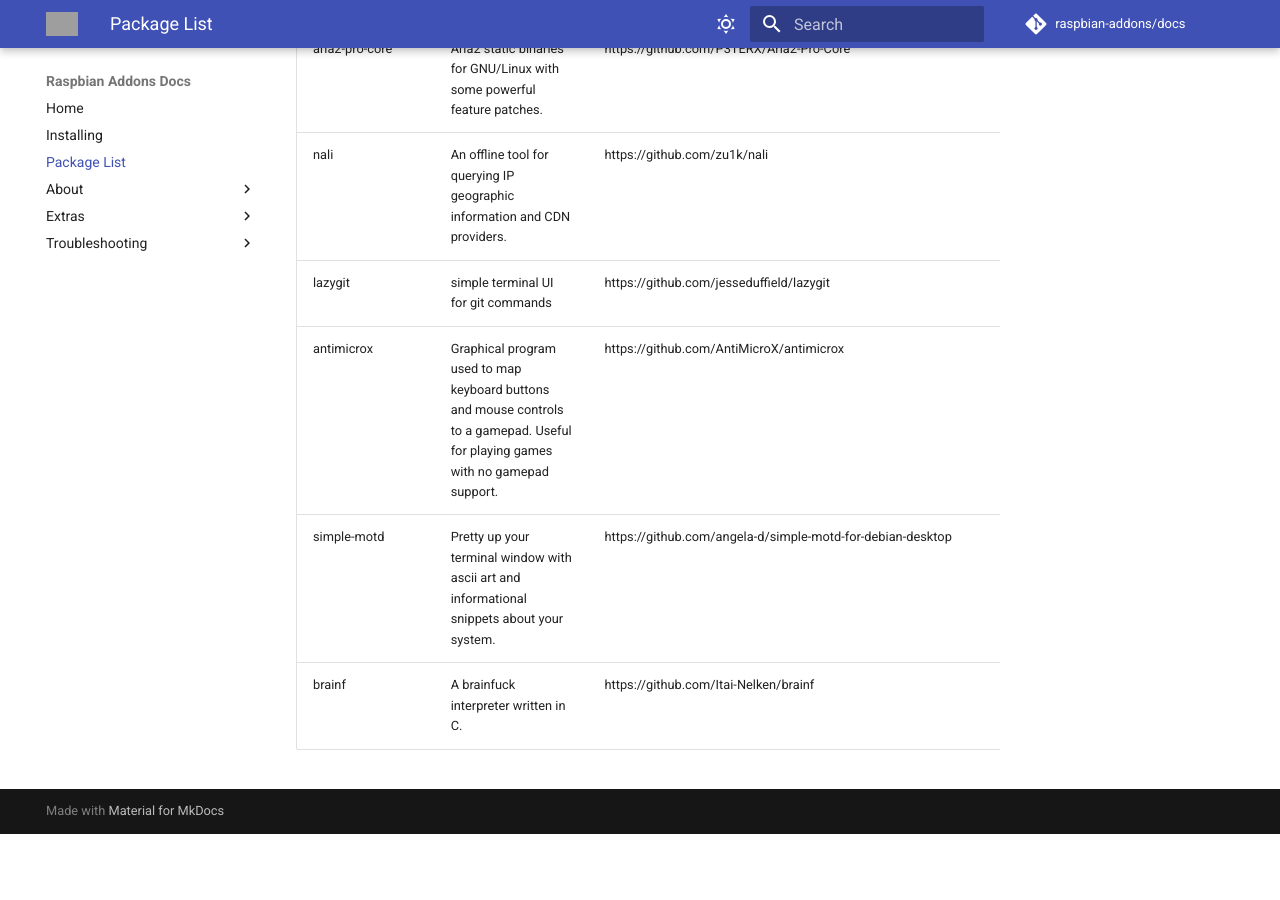
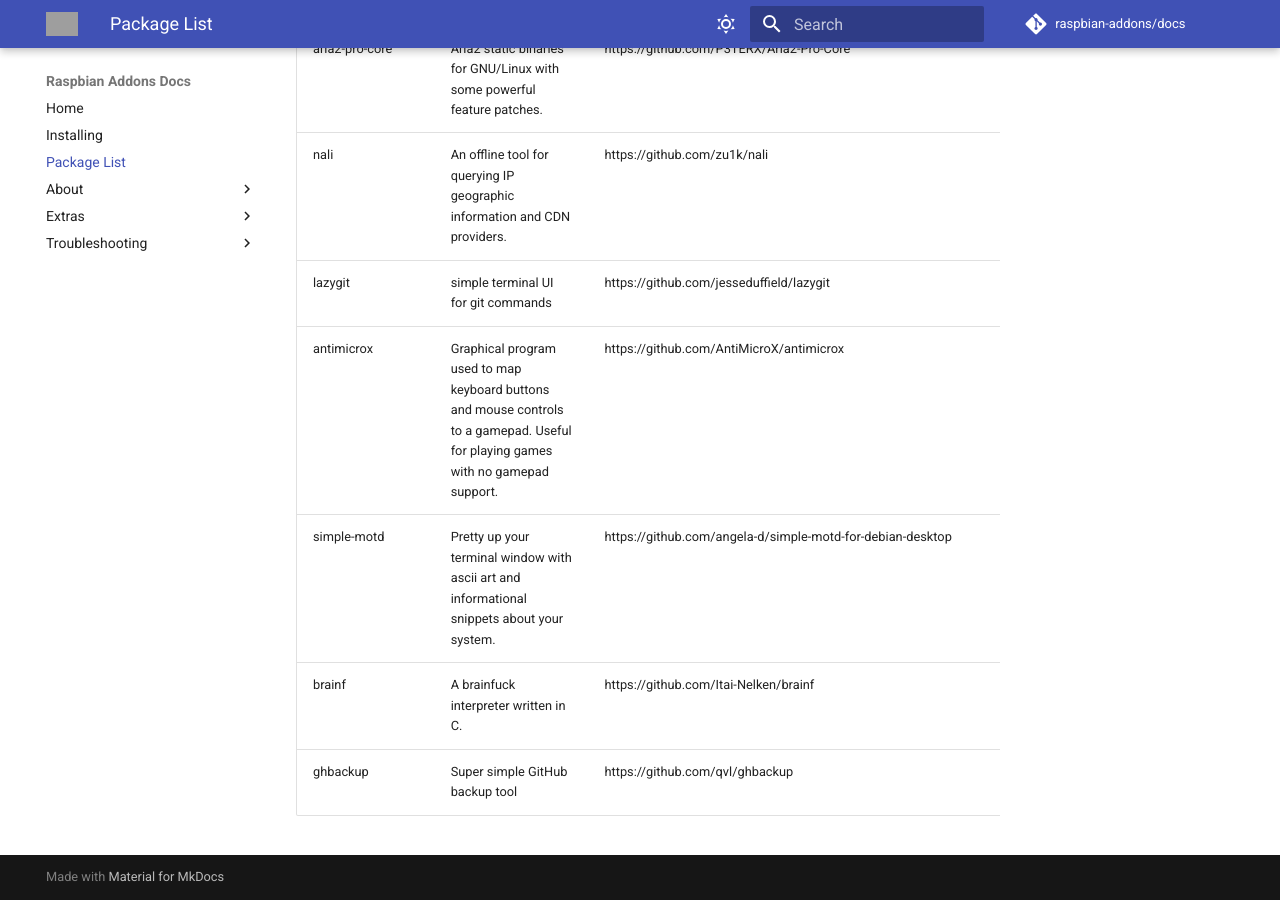
Before and after one commit to raspbian-addons/docs, an MkDocs documentation site: the page built from docs/package-list.md, in a window 1280 px wide and 900 px high, scrolled down 12443 px. Built offline with MkDocs 1.6.1 and Material for MkDocs 9.7.7, drawn with Linux system fonts in a browser that asks for light colours; comment, search, counter and statistics services are not loaded; before the commit the page ends 13277 px from its top, so only the background shows below that; grey boxes are pictures that could not be loaded.

Commit message:
add ghbackup to package-list.md

```diff
--- a/docs/package-list.md
+++ b/docs/package-list.md
@@ -166,3 +166,4 @@
 | antimicrox | Graphical program used to map keyboard buttons and mouse controls to a gamepad. Useful for playing games with no gamepad support. | https://github.com/AntiMicroX/antimicrox |
 | simple-motd | Pretty up your terminal window with ascii art and informational snippets about your system. | https://github.com/angela-d/simple-motd-for-debian-desktop |
 | brainf | A brainfuck interpreter written in C. | https://github.com/Itai-Nelken/brainf |
+| ghbackup | Super simple GitHub backup tool | https://github.com/qvl/ghbackup |
```
